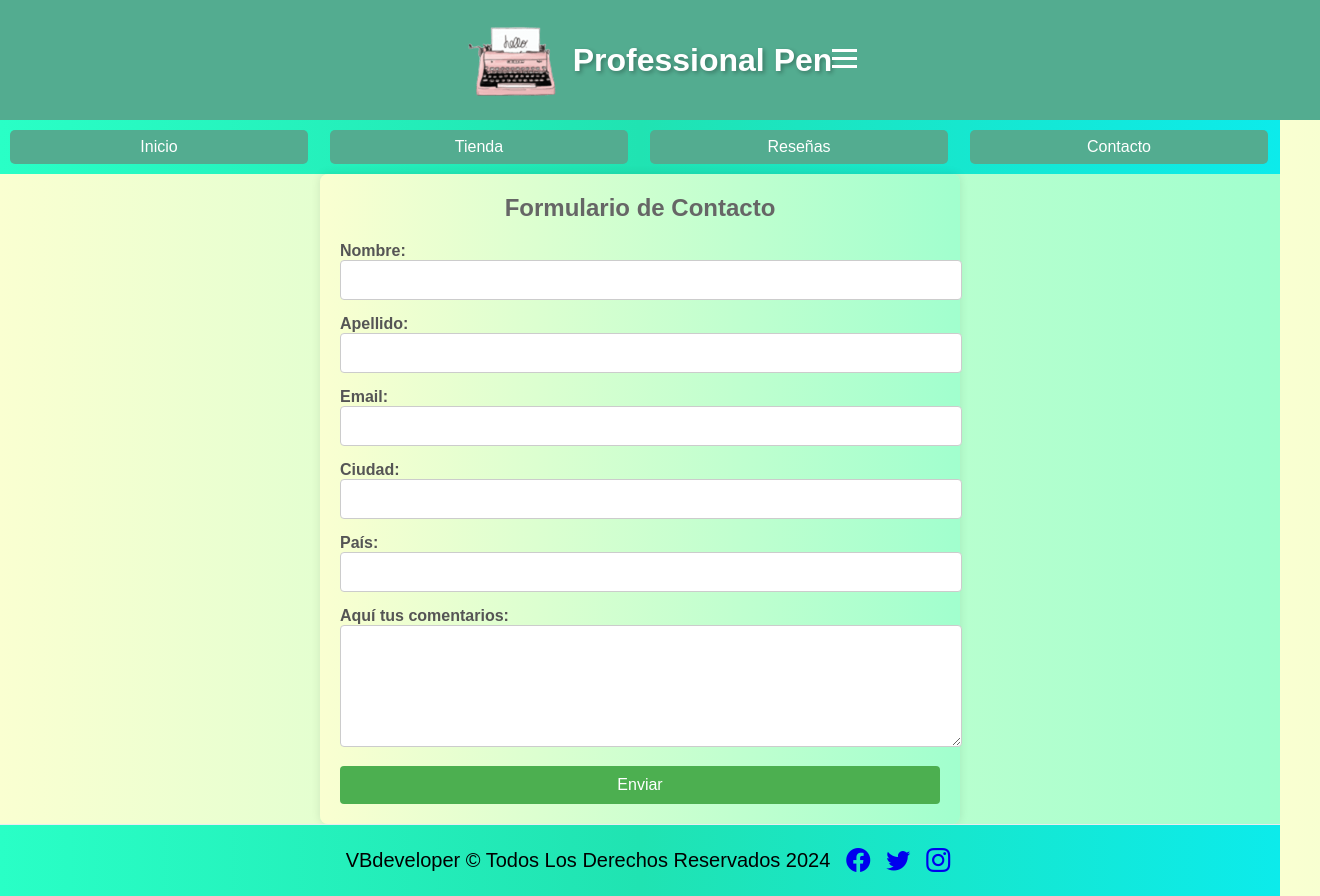
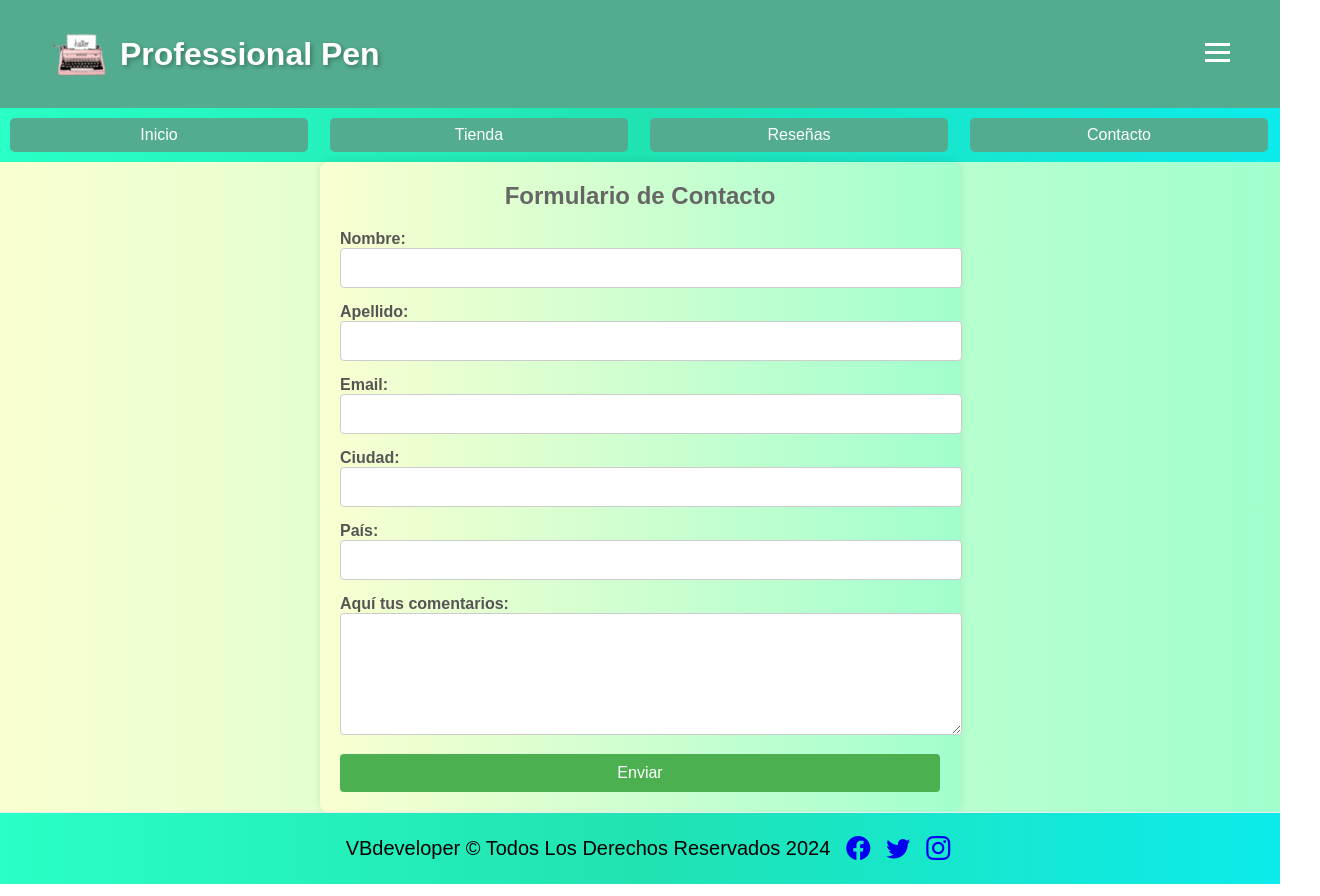
Before and after one commit to VBDeveloper2075/talentoTechEjerciciosJS, a plain HTML site: page contacto.html in a window 1280 px wide. Shown: the whole page, 1320 px wide, since content can reach past the window. Drawn offline with nearby package versions, Linux system fonts and the light colour scheme.

Commit message:
mas correcciones

```diff
--- a/contacto.html
+++ b/contacto.html
@@ -3,7 +3,7 @@
   <head>
     <meta charset="UTF-8">
     <meta name="viewport" content="width=device-width, initial-scale=1.0">
-    <link rel="stylesheet" href="style.css" />
+    <link rel="stylesheet" href="./css/style.css" />
     <link rel="stylesheet" href="https://cdn.jsdelivr.net/npm/bootstrap-icons@1.10.2/font/bootstrap-icons.css">
     <title>Contacto</title>
   </head>
@@ -11,15 +11,19 @@
 
     <header>
       <div class="container-headr">
-        <img class="icon" src="../assets/typewriter.png" alt="Typewriter Icon">
+        <img
+          class="icon"
+          src="./css/assets/typewriter (1).png"
+          alt="Typewriter Icon"
+        />
         <h1>Professional Pen</h1>
+      </div>
       <div id="hamburguer">
         <button class="menu-btn">
           <span class="bar"></span>
           <span class="bar"></span>
           <span class="bar"></span>
         </button>
-        </div>
       </div>
     </header>
 
--- /dev/null
+++ b/css/reset.css
@@ -0,0 +1,48 @@
+/* http://meyerweb.com/eric/tools/css/reset/
+   v2.0 | 20110126
+   License: none (public domain)
+*/
+
+html, body, div, span, applet, object, iframe,
+h1, h2, h3, h4, h5, h6, p, blockquote, pre,
+a, abbr, acronym, address, big, cite, code,
+del, dfn, em, img, ins, kbd, q, s, samp,
+small, strike, strong, sub, sup, tt, var,
+b, u, i, center,
+dl, dt, dd, ol, ul, li,
+fieldset, form, label, legend,
+table, caption, tbody, tfoot, thead, tr, th, td,
+article, aside, canvas, details, embed,
+figure, figcaption, footer, header, hgroup,
+menu, nav, output, ruby, section, summary,
+time, mark, audio, video {
+	margin: 0;
+	padding: 0;
+	border: 0;
+	font-size: 100%;
+	font: inherit;
+	vertical-align: baseline;
+}
+/* HTML5 display-role reset for older browsers */
+article, aside, details, figcaption, figure,
+footer, header, hgroup, menu, nav, section {
+	display: block;
+}
+body {
+	line-height: 1;
+}
+ol, ul {
+	list-style: none;
+}
+blockquote, q {
+	quotes: none;
+}
+blockquote:before, blockquote:after,
+q:before, q:after {
+	content: '';
+	content: none;
+}
+table {
+	border-collapse: collapse;
+	border-spacing: 0;
+}
--- a/style.css
+++ b/css/style.css
@@ -5,9 +5,18 @@
 }
 
 body {
-  background: #A1FFCE;  /* fallback for old browsers */
-background: -webkit-linear-gradient(to right, #FAFFD1, #A1FFCE);  /* Chrome 10-25, Safari 5.1-6 */
-background: linear-gradient(to right, #FAFFD1, #A1FFCE); /* W3C, IE 10+/ Edge, Firefox 16+, Chrome 26+, Opera 12+, Safari 7+ */
+  background: #a1ffce; /* fallback for old browsers */
+  background: -webkit-linear-gradient(
+    to right,
+    #faffd1,
+    #a1ffce
+  ); /* Chrome 10-25, Safari 5.1-6 */
+  background: linear-gradient(
+    to right,
+    #faffd1,
+    #a1ffce
+  ); /* W3C, IE 10+/ Edge, Firefox 16+, Chrome 26+, Opera 12+, Safari 7+ */
+  width: 100%;
 }
 
 nav ul {
@@ -91,9 +100,19 @@ nav ul li a:hover {
 
 footer {
   width: 100%;
-  background: #0cebeb;  /* fallback for old browsers */
-  background: -webkit-linear-gradient(to right, #29ffc6, #20e3b2, #0cebeb);  /* Chrome 10-25, Safari 5.1-6 */
-  background: linear-gradient(to right, #29ffc6, #20e3b2, #0cebeb); /* W3C, IE 10+/ Edge, Firefox 16+, Chrome 26+, Opera 12+, Safari 7+ */
+  background: #0cebeb; /* fallback for old browsers */
+  background: -webkit-linear-gradient(
+    to right,
+    #29ffc6,
+    #20e3b2,
+    #0cebeb
+  ); /* Chrome 10-25, Safari 5.1-6 */
+  background: linear-gradient(
+    to right,
+    #29ffc6,
+    #20e3b2,
+    #0cebeb
+  ); /* W3C, IE 10+/ Edge, Firefox 16+, Chrome 26+, Opera 12+, Safari 7+ */
   display: flex;
   align-items: center;
   justify-content: center;
@@ -241,9 +260,17 @@ nav ul li a:hover {
   max-width: 600px;
   margin: 0 auto;
   padding: 20px;
-  background: #A1FFCE;  /* fallback for old browsers */
-background: -webkit-linear-gradient(to right, #FAFFD1, #A1FFCE);  /* Chrome 10-25, Safari 5.1-6 */
-background: linear-gradient(to right, #FAFFD1, #A1FFCE); /* W3C, IE 10+/ Edge, Firefox 16+, Chrome 26+, Opera 12+, Safari 7+ */
+  background: #a1ffce; /* fallback for old browsers */
+  background: -webkit-linear-gradient(
+    to right,
+    #faffd1,
+    #a1ffce
+  ); /* Chrome 10-25, Safari 5.1-6 */
+  background: linear-gradient(
+    to right,
+    #faffd1,
+    #a1ffce
+  ); /* W3C, IE 10+/ Edge, Firefox 16+, Chrome 26+, Opera 12+, Safari 7+ */
   border-radius: 8px;
   box-shadow: 0 0 10px rgba(0, 0, 0, 0.1);
 }
@@ -306,9 +333,17 @@ background: linear-gradient(to right, #FAFFD1, #A1FFCE); /* W3C, IE 10+/ Edge, F
 /* Estilos generales */
 body {
   font-family: Arial, sans-serif;
-  background: #A1FFCE;  /* fallback for old browsers */
-background: -webkit-linear-gradient(to right, #FAFFD1, #A1FFCE);  /* Chrome 10-25, Safari 5.1-6 */
-background: linear-gradient(to right, #FAFFD1, #A1FFCE); /* W3C, IE 10+/ Edge, Firefox 16+, Chrome 26+, Opera 12+, Safari 7+ */
+  background: #a1ffce; /* fallback for old browsers */
+  background: -webkit-linear-gradient(
+    to right,
+    #faffd1,
+    #a1ffce
+  ); /* Chrome 10-25, Safari 5.1-6 */
+  background: linear-gradient(
+    to right,
+    #faffd1,
+    #a1ffce
+  ); /* W3C, IE 10+/ Edge, Firefox 16+, Chrome 26+, Opera 12+, Safari 7+ */
 }
 
 header {
@@ -318,12 +353,13 @@ header {
   width: 100%;
   background-color: #53ac90;
   color: #fff;
-  padding: 20px 20px;
+  padding-top: 30px;
+  padding-bottom: 30px;
 }
 
 .container-headr {
-  max-width: 960px;
-  margin: 0 auto;
+  max-width: 100%;
+  margin-left: 50px;
   display: flex;
   align-items: center;
 }
@@ -343,6 +379,7 @@ h1 {
 
 /* Botón de menú hamburguesa */
 .menu-btn {
+  margin-right: 50px;
   background: none;
   border: none;
   cursor: pointer;
@@ -362,26 +399,22 @@ h1 {
     width: auto;
   }
 
-  header {
-    padding: 10px;
-  }
-
   h1 {
     font-size: 1.5rem;
   }
-
 }
 
 /* Estilos para tablets (media queries) */
 @media (max-width: 768px) {
   .menu-btn {
-      display: block;
-      border: none;
-      cursor: pointer;
+    display: block;
+    border: none;
+    cursor: pointer;
   }
 }
 
 nav {
+  width: 100%;
   background: #0cebeb;
   background: -webkit-linear-gradient(to right, #29ffc6, #20e3b2, #0cebeb);
   background: linear-gradient(to right, #29ffc6, #20e3b2, #0cebeb);
@@ -412,11 +445,11 @@ nav ul li a:hover {
 }
 
 a:hover {
-    box-shadow: 0 4px 8px rgba(0, 0, 0, 0.2);
+  box-shadow: 0 4px 8px rgba(0, 0, 0, 0.2);
 }
 
 a.shadow {
-    box-shadow: 0 8px 16px rgba(0, 0, 0, 0.4);
+  box-shadow: 0 8px 16px rgba(0, 0, 0, 0.4);
 }
 
 /* Contenedor principal */
@@ -491,7 +524,6 @@ a.shadow {
 
 nav button {
   color: white;
-  padding: 10px 20px; /* Espaciado interno */
   margin: 5px; /* Espaciado externo */
   border: none; /* Sin borde */
   border-radius: 3px; /* Bordes redondeados */
@@ -525,10 +557,10 @@ main h1 {
 
 main p {
   margin: 20px;
-  color: #666
+  color: #666;
 }
 
 main h2 {
   margin: 20px;
-  color: #666
+  color: #666;
 }
```
Also changed, not shown: index.html (+2 -2 lines), resenias.html (+7 -2 lines), tienda.html (+9 -3 lines), assets/pluma.svg (deleted), assets/typewriter.png (deleted), css/assets/book-4109187_640.png (renamed from assets/book-4109187_640.png), css/assets/planeta_de_libros.png (added), css/assets/typewriter (1).png (added), css/estilo.css (added). Lines whose indentation alone changed are shown as unchanged.
